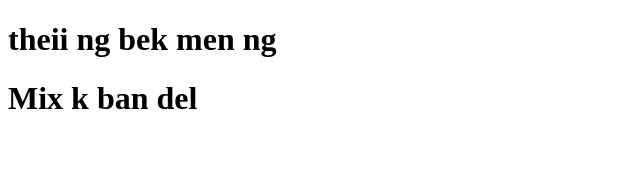
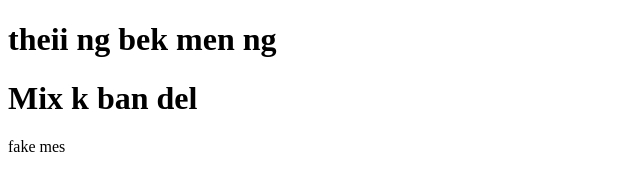
Before and after one commit to rithsophea/theii--ng, a plain HTML site: page index.html in a window 1280 px wide. Shown: the full height of the page, 0-640 px from the left. Drawn offline with Linux system fonts and the light colour scheme.

Commit message:
add hello1

```diff
--- a/index.html
+++ b/index.html
@@ -8,5 +8,6 @@
   <body>
     <h1>theii ng bek men ng</h1>
     <h1>Mix k ban del</h1>
+    <p>fake mes</p>
   </body>
 </html>
```
